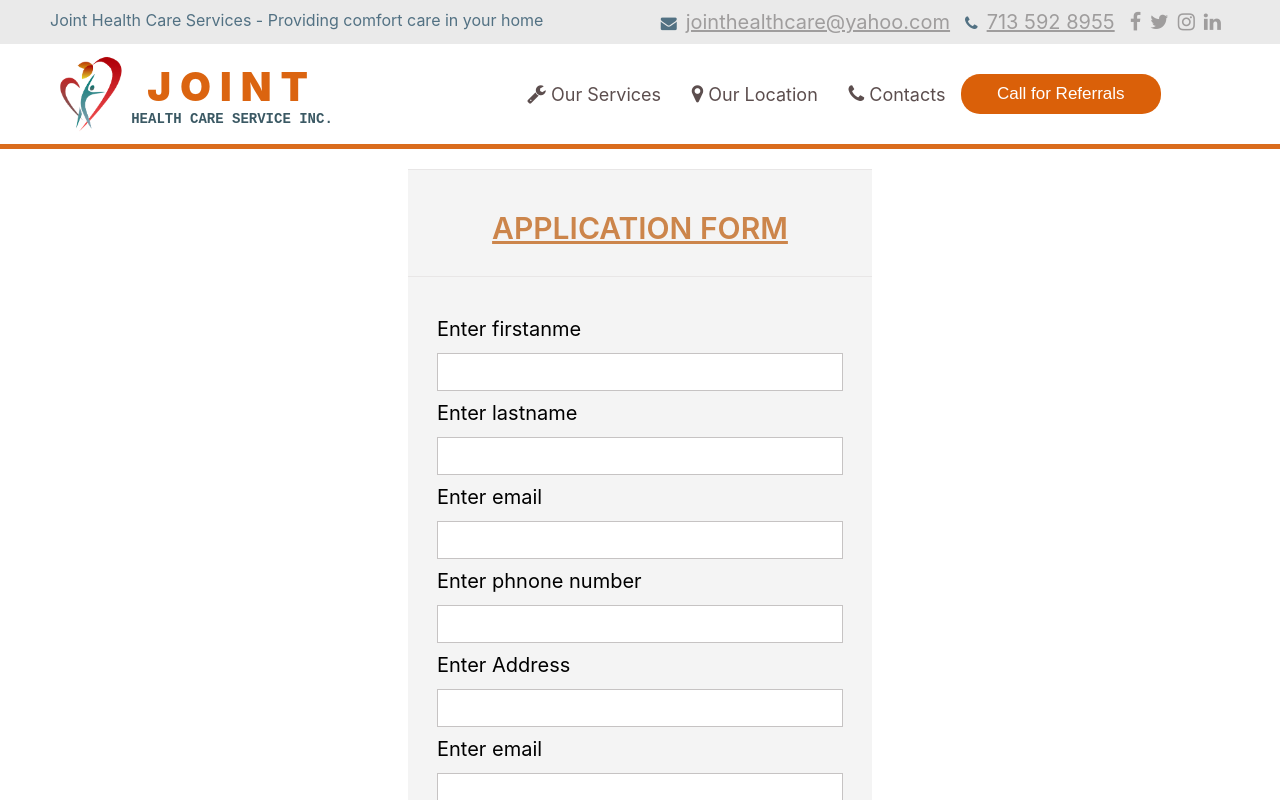
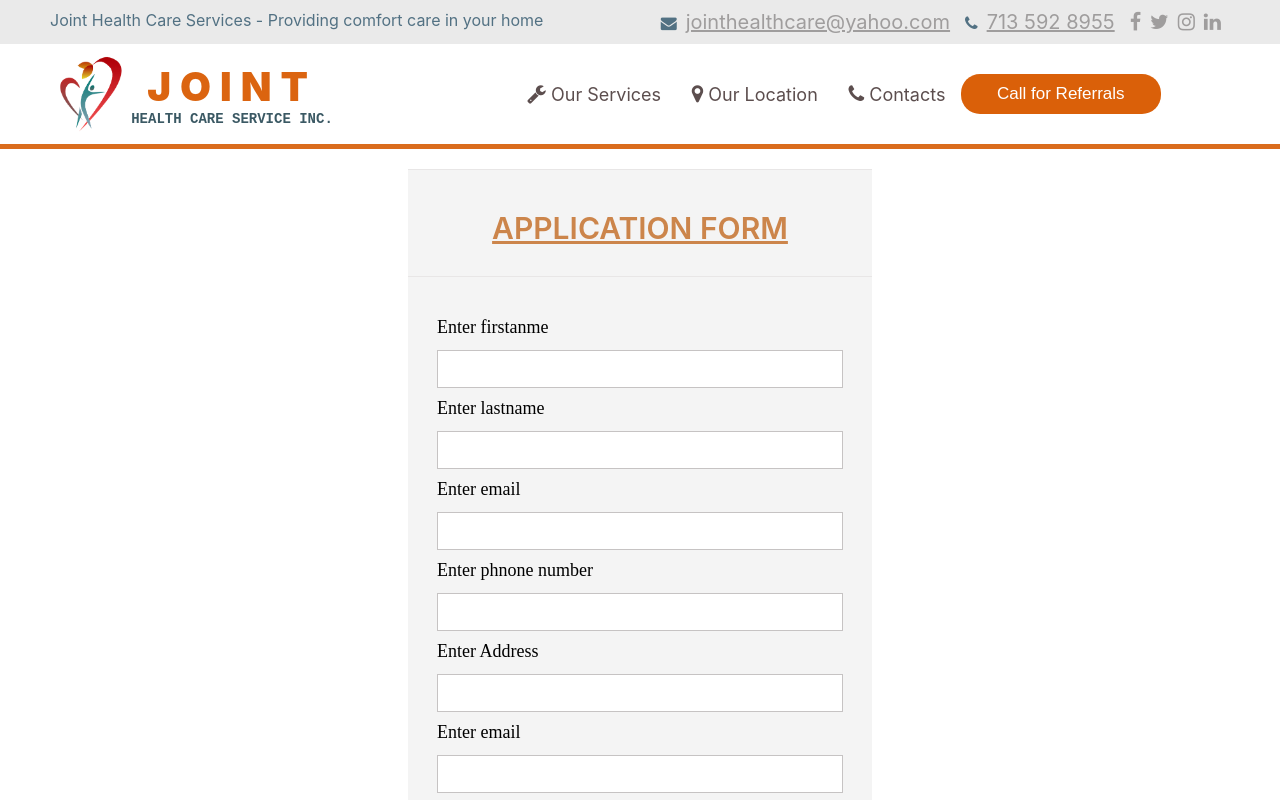
Before and after one commit to OPOKUSIAWEUGENE/joint_health_care_website4, a React (Create React App) app: page /new-application in a window 1280 px wide. Shown: the top 800 px of the page. Built offline with nearby package versions, Linux system fonts and the light colour scheme.

Commit message:
working on application form

```diff
--- a/src/Layout/layout.module.css
+++ b/src/Layout/layout.module.css
@@ -1514,7 +1514,8 @@ form .inputGroup{
 
 width: 100%;
 text-align: left;
-font-size: 20px;
+font-size: 18px;
+font-family: 'Times New Roman', Times, serif;
 }
 .inputGroup input, .inputGroup select, .inputGroup textarea{
   width:400px;
@@ -1541,9 +1542,67 @@ font-size: 20px;
   cursor: pointernn;
 }
 
+.response{
+  display:flex;
+  flex-direction: column;
+  height:40vh;
+  width:40vw;
+  justify-content: center;
+  align-items: center;
+  gap:5px;
+
+  border:1px solid rgb(172, 238, 172);
+}
+.response_fa{
+  font-size:100px;
+  color:green;
+}
+.response_message1{
+  font-size: 20px;
+  font-family: 'Times New Roman', Times, serif;
+  font-weight: 600;
+  color:green;
+}
+.response_message2{
+  font-size:17px;
+  font-family: 'Times New Roman', Times, serif;
+}
+
+.return_button{
+display: flex;
+justify-content: center;
+align-items: center;
+  margin-top: 40px;
+
+  }
+
+  .return_button button{
+    color: rgb(138, 73, 7);
+    background:none;
+    border-radius:5px;
+    box-shadow: none;
+    font-family: 'Times New Roman', Times, serifnn;
+  }
+  .return_button button:hover{
+background:rgb(238, 237, 237);
+  }
 @media only screen and (max-width: 780px) {
 
-
+  .return_button{
+    width:100%;
+
+  }
+  .response{
+    width:90%;
+  }
+  .response_message1{
+    font-size: 18px;
+    text-align: center;
+  }
+
+  .response_message2{
+    font-size:14px;
+  }
   .inputGroup input, .inputGroup select, .inputGroup textarea, .inputGroup button, .inputGroup label{
     width:270px;
   }
--- a/src/NewApplication/Application.js
+++ b/src/NewApplication/Application.js
@@ -18,6 +18,9 @@ async function storeApplicant(credentials) {
    }
 
 export default function Application(){
+
+
+
       const [count, setCount]=useState(1);
     const [loading, setLoading] = useState(false);
 
@@ -43,204 +46,30 @@ export default function Application(){
       window.scrollTo(0, 0)
     }, [])
 
-      const data=[
-          {
-            input:{
-                    label:"Applicant's First Name",type:"text", placeholder:"Enter Firstname",name:"firstname", value:"",
-                    validation:{required:true,  maxLength:50, pattern:/[a-zA-Z]$/}
-                  }
-          },
-          {
-            input:{
-              label:"Applicant's Last Name", type:"text", placeholder:"Enter Lastname",name:"lastname", value:"",
-                    validation:{required:true,  maxLength:50, pattern:/[a-zA-Z]$/}
-                  }
-          },
-          {
-            input:{
-              label:"Email", type:"text", placeholder:"Enter Email",name:"email", value:"",
-                    validation:{required:true,  maxLength:50, pattern:/[a-z0-9._%+-]+@[a-z0-9.-]+\.[a-z]{2,4}$/}
-                  }
-          },
-          {
-            input:{
-              label:"Present Address", type:"text", placeholder:"Enter Present Address",name:"address", value:"",
-                    validation:{required:true,  maxLength:50, pattern:/[a-z0-9._%+-]+@[a-z0-9.-]+\.[a-z]{2,4}$/}
-                  }
-          },
-          {
-            input:{
-              label:"City/Region/State", type:"text", placeholder:"Enter City/State/Region ",name:"city_state_region", value:"",
-                    validation:{required:true,  maxLength:50, pattern:/[a-z0-9._%+-]+@[a-z0-9.-]+\.[a-z]{2,4}$/}
-                  }
-          },
-          {
-            input:{
-              label:"Phone", type:"telephone", placeholder:"Enter Phone Number ",name:"phonennnnnn", value:"",
-                    validation:{required:true,  maxLength:50, pattern:/[0-9]$/}
-                  }
-          },
-          {
-            select:{
-              label:"Are you above 18 years?",
-                    type:"select",name:"is_eighteen", defaultvalue:"yes",
-                    validation:{required:false,  Min:8 },
-                    options:[
-                              {value:"yes", label:"YES"},
-                              {value:"no", label:"NO"},
-                           ],
-                        //   defaultvalue:true
-                  }
-          },
-          {
-            select:{
-              label:"Business type?",
-                    type:"type",name:"type", defaultvalue:"full_time",
-                    validation:{required:false,  Min:8 },
-                    options:[
-                              {value:"full_time", label:"Full Time"},
-                              {value:"part_time", label:"PART TIME"},
-                              {value:"day", label:"DAY"},
-                              {value:"night", label:"NIGHT"},
-                           ],
-                        //   defaultvalue:true
-                  }
-          },
-
-          {
-            select:{
-             label:"Positionn",
-                   type:"select",name:"is_eighteen", defaultvalue:"yes",
-                   validation:{required:false,  Min:8 },
-                   options:[
-                             {value:"yes", label:"YES"},
-                             {value:"no", label:"NO"},
-                          ],
-                       //   defaultvalue:true
-                 }
-         },
-         {
-          select:{
-           label:"If you are not a US citizen, do you have the legal rights to remain permanentlly in the US?",
-                 type:"select",name:"is_eighteen", defaultvalue:"yes",
-                 validation:{required:false,  Min:8 },
-                 options:[
-                           {value:"yes", label:"YES"},
-                           {value:"no", label:"NO"},
-                        ],
-                     //   defaultvalue:true
-               }
-       },
-
-        {
-          input:{
-            label:"Salary Requirement ", type:"text", placeholder:"Enter Salary ",name:"salary_requirement", value:"",
-                  validation:{required:true,  pattern:/[0-9]$/}
-                }
-        },
-          {
-            input:{
-              label:"Date Available", type:"date", placeholder:"Enter Date ",name:"date", value:"",
-                    validation:{required:true,  pattern:/[0-9]$/}
-                  }
-          },
-
-        {
-          input:{
-            label:"Date Available ", type:"select", placeholder:"Enter Age ",name:"city_state_region", value:"",
-                  validation:{required:true,  pattern:/[0-9]$/}
-                }
-        },
-
-        {
-          select:{
-           label:"Do you have adequate transportation to get to <br> work on time each day and when called on short notice during normal working hours?",
-                 type:"select",name:"have_adequate_transport", defaultvalue:"yes",
-                 validation:{required:false,  Min:8 },
-                 options:[
-                           {value:"yes", label:"YES"},
-                           {value:"no", label:"NO"},
-                        ],
-                     //   defaultvalue:true
-               }
-       },
-       {
-        input:{
-          label:"Name and location of high school attended ", type:"textarea", placeholder:"Enter name and location of high school attended ",name:"hight_school_attended", value:"",
-                validation:{required:true,  pattern:/[0-9]$/}
-              }
-      },
-       {
-        select:{
-         label:"High school level attained",
-               type:"select",name:"hight_school_level_attained", defaultvalue:"12",
-               validation:{required:false,  Min:8 },
-               options:[
-                         {value:"9", label:"9"},
-                         {value:"10", label:"10"},
-                         {value:"11", label:"11"},
-                         {value:"12", label:"12"},
-                      ],
-                   //   defaultvalue:true
-             }
-     },
-     {
-      input:{
-        label:"Name and location of college attended ", type:"textarea", placeholder:"Enter name and location of college attended ",name:"college_attended", value:"",
-              validation:{required:true,  pattern:/[0-9]$/}
-            }
-    },
-     {
-      select:{
-       label:"College level attained",
-             type:"select",name:"college_level_attained", defaultvalue:"4",
-             validation:{required:false,  Min:8 },
-             options:[
-                       {value:"1", label:"1"},
-                       {value:"2", label:"2"},
-                       {value:"3", label:"3"},
-                       {value:"4", label:"4"},
-                    ],
-                 //   defaultvalue:true
-           }
-   },
-   {
-    input:{
-      label:"List professional licenses you posses, Indicate type of license, the number and the state ", type:"textarea", placeholder:"Enter details of licenses ",name:"details_of_licenses", value:"",
-            validation:{required:true,  pattern:/[0-9]$/}
-          }
-  },
-  {
-    input:{
-      label:"List any languages spoken other than English ", type:"textarea", placeholder:"Enter details of languages spoken",name:"languages_spoken", value:"",
-            validation:{required:true,  pattern:/[0-9]$/}
-          }
-  },
-  {
-    input:{
-      label:"List other skills applicable to the position you are applying for ", type:"textarea", placeholder:"Enter skills",name:"skills", value:"",
-            validation:{required:true,  pattern:/[0-9]$/}
-          }
-  },
-          {
-            submit:{
-                    type:"submit", value:loading?"Loading...":"Apply"
-                  }
-          }
-        ]
 
 
 
-       function handleSubmit(event) {
+      async function handleSubmit(event) {
           event.preventDefault();
+
+          alert("the")
           const data = new FormData(event.target);
-      alert('this is workding');
-          console.log(data); // Reference by form input's `name` tag
+          const requestOptions = {
+            method: 'GET',
+            headers: { 'Content-Type': 'application/json' },
+            body: data
+        };
+        const response = await fetch('https://dummyjson.com/products/1');
 
-          // fetch('/api/form-submit-url', {
-          //   method: 'POST',
-          //   body: data,
-          // });
+        const datas = await response.json();
+        console.log(data);
+       if(response.ok)
+       {
+        navigate('/sent-application');
+       }
+     else{
+      alert('application not sent. please try sending the application again')
+     }
         }
 
 
@@ -254,31 +83,31 @@ export default function Application(){
 
               <dniv className={styles.inputGroup}>
               <label htmlFor="firstanme">Enter firstanme</label>
-              <input id="firstname" name="firsrtname" type="text" />
+              <input required id="firstname" name="firstname" type="text" />
               </dniv>
               <div className={styles.inputGroup}>
               <label htmlFor="lastname">Enter lastname</label>
-              <input id="lastname" name="lastname" type="text" />
+              <input required id="lastname" name="lastname" type="text" />
               </div>
               <div className={styles.inputGroup}>
               <label htmlFor="email">Enter email</label>
-              <input id="email" name="email" type="email" />
+              <input required id="email" name="email" type="email" />
               </div>
               <dniv className={styles.inputGroup}>
               <label htmlFor="telephone">Enter phnone number</label>
-              <input id="telephone" name="telephone" type="text" />
+              <input required id="telephone" name="telephone" type="text" />
               </dniv>
               <div className={styles.inputGroup}>
               <label htmlFor="address">Enter Address</label>
-              <input id="address" name="address" type="text" />
+              <input required id="address" name="address" type="text" />
               </div>
               <div className={styles.inputGroup}>
               <label htmlFor="email">Enter email</label>
-              <input id="email" name="email" type="email" />
+              <input required id="email" name="email" type="email" />
               </div>
               <dniv className={styles.inputGroup}>
               <label htmlFor="state_city_region">Enter State/City/Region</label>
-              <input id="state_city_region" name="state_city_region" type="text" />
+              <input required id="state_city_region" name="state_city_region" type="text" />
               </dniv>
               <div className={styles.inputGroup}>
               <label htmlFor="email">Are you above 18 years?</label>
@@ -314,11 +143,11 @@ export default function Application(){
               </dniv>
               <div className={styles.inputGroup}>
               <label htmlFor="salary_enquirement">Enter Salary Expectation</label>
-              <input id="salary_enquirement" namne="salary_enquirement" type="text" />
+              <input required id="salary_enquirement" namne="salary_enquirement" type="text" />
               </div>
               <div className={styles.inputGroup}>
               <label htmlFor="date_available"nn>Enter Date Available</label>
-              <input id="date_available" name="date_available" type="date" />
+              <input required id="date_available" name="date_available" type="date" />
               </div>
               <div className={styles.inputGroup}>
               <label htmlFor="adequate_transpoertation">Do you have adequate transportation to get to  work on time each day and when called on short notice during normal working hours?</label>
@@ -331,7 +160,7 @@ export default function Application(){
 
               <div className={styles.inputGroup}>
               <label htmlFor="high_school_name"nn>Enter High school's Name</label>
-              <input id="high_school_name" name="hight_school_name" type="text" />
+              <input required id="high_school_name" name="hight_school_name" type="text" />
               </div>
               <div className={styles.inputGroup}>
               <label htmlFor="high_school_level">Select High school level</label>
@@ -346,7 +175,7 @@ export default function Application(){
 
               <div className={styles.inputGroup}>
               <label htmlFor="colledge_name"nn>Enter Colledge Name</label>
-              <input id="colledge_name" name="colledge_name" type="text" />
+              <input required id="colledge_name" name="colledge_name" type="text" />
               </div>
               <div className={styles.inputGroup}>
               <label htmlFor="colledge_level">Select Colledge level</label>
@@ -361,23 +190,23 @@ export default function Application(){
 
               <div className={styles.inputGroup}>
               <label htmlFor="professional_license">Provide professional license</label>
-              <input id="professional_license" name="professional_license" type="text" />
+              <input required id="professional_license" name="professional_license" type="text" />
               </div>
               <div className={styles.inputGroup}>
               <label htmlFor="language">List any languages spoken other than English</label>
-              <textarea id="language" name="language" type="text" />
+              <textarea required id="language" name="language" type="text" />
               </div>
               <div className={styles.inputGroup}>
               <label htmlFor="skills">List other skills applicable to the position you are applying for</label>
-              <textarea id="skills" name="skills" type="textarea" />
+              <textarea required id="skills" name="skills" type="textarea required" />
               </div>
 
               <div className={styles.inputGroup}>
-              <label htmlFor="skills">Upload CV</label>
-              <input id="cv" name="cv" type="file" />
+              <label htmlFor="skills">Upload CV (pdf)</label>
+              <input required id="cv" name="cv" type="file" accept="application/pdf"/>
               </div>
               <div className={styles.inputGroup}>
-              <button>Submit</button>
+              <button  className={styles.applicationButton}>Submit</button>
               </div>
             </form>
             </div>
```
Also changed, not shown: src/NewApplication/SentApplication.js (+10 -5 lines).
